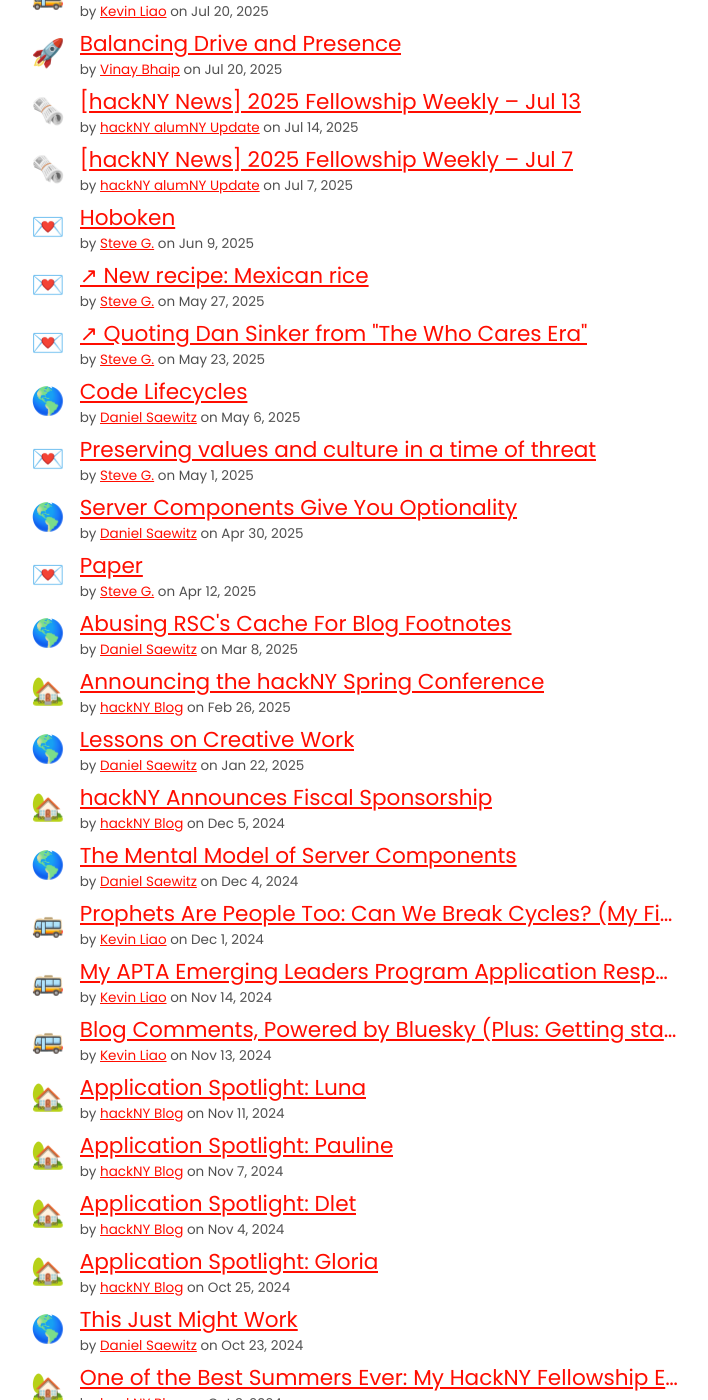
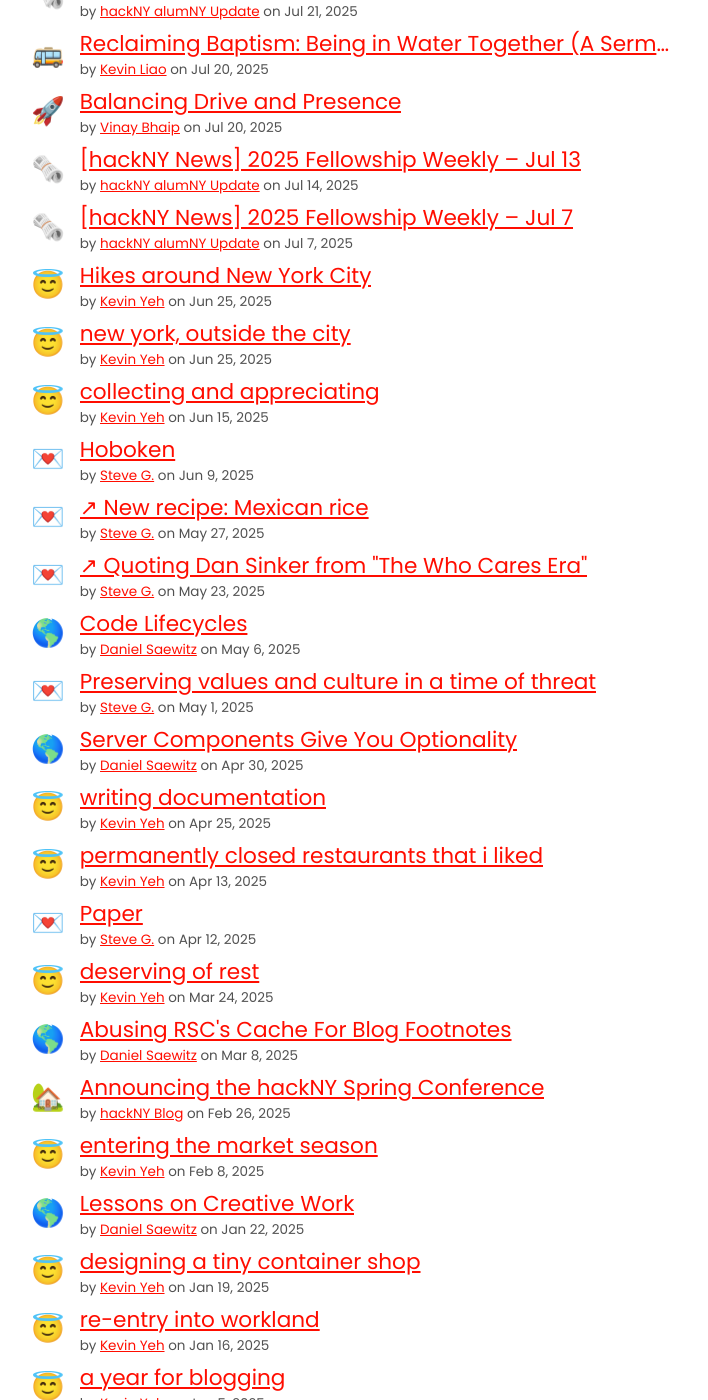
Before and after one commit to hackny/webring, a Jekyll site: the page built from planet.html, in a window 1280 px wide and 1400 px high, scrolled down 2514 px. Shown: the whole window, without its empty margins (309-1017 px from the left). Built offline with Jekyll 4.4.1, drawn with Linux system fonts in a browser that asks for light colours; some of the changed text lies outside the part shown.

```diff
--- a/_data/planet.yaml
+++ b/_data/planet.yaml
@@ -768,6 +768,138 @@
     description: A personal blog mostly about programming, sometimes about tattoos
       or music.
   published_at: 2022-04-20 05:39
+- id: https://ok.spacetypeco.com/2025-seoul-south-korea
+  title: "(2025) Seoul, South Korea"
+  url: https://ok.spacetypeco.com/2025-seoul-south-korea
+  fellow:
+    name: Kevin Yeh
+    year: 2015
+    url: https://kyeh.me
+    rss_url: https://ok.spacetypeco.com/feed.xml?type=rss
+    emoji: "\U0001F607"
+    description: My personal footnotes on the internet and all the words, sounds,
+      videos, and sentiments I want to remember for a rainy day.
+  published_at: 2025-12-02 16:30
+- id: https://ok.spacetypeco.com/new-york-outside-the-city
+  title: new york, outside the city
+  url: https://ok.spacetypeco.com/new-york-outside-the-city
+  fellow:
+    name: Kevin Yeh
+    year: 2015
+    url: https://kyeh.me
+    rss_url: https://ok.spacetypeco.com/feed.xml?type=rss
+    emoji: "\U0001F607"
+    description: My personal footnotes on the internet and all the words, sounds,
+      videos, and sentiments I want to remember for a rainy day.
+  published_at: 2025-06-25 00:00
+- id: https://ok.spacetypeco.com/hikes-around-new-york-city
+  title: Hikes around New York City
+  url: https://ok.spacetypeco.com/hikes-around-new-york-city
+  fellow:
+    name: Kevin Yeh
+    year: 2015
+    url: https://kyeh.me
+    rss_url: https://ok.spacetypeco.com/feed.xml?type=rss
+    emoji: "\U0001F607"
+    description: My personal footnotes on the internet and all the words, sounds,
+      videos, and sentiments I want to remember for a rainy day.
+  published_at: 2025-06-25 00:00
+- id: https://ok.spacetypeco.com/collecting-and-appreciating
+  title: collecting and appreciating
+  url: https://ok.spacetypeco.com/collecting-and-appreciating
+  fellow:
+    name: Kevin Yeh
+    year: 2015
+    url: https://kyeh.me
+    rss_url: https://ok.spacetypeco.com/feed.xml?type=rss
+    emoji: "\U0001F607"
+    description: My personal footnotes on the internet and all the words, sounds,
+      videos, and sentiments I want to remember for a rainy day.
+  published_at: 2025-06-15 00:00
+- id: https://ok.spacetypeco.com/writing-documentation
+  title: writing documentation
+  url: https://ok.spacetypeco.com/writing-documentation
+  fellow:
+    name: Kevin Yeh
+    year: 2015
+    url: https://kyeh.me
+    rss_url: https://ok.spacetypeco.com/feed.xml?type=rss
+    emoji: "\U0001F607"
+    description: My personal footnotes on the internet and all the words, sounds,
+      videos, and sentiments I want to remember for a rainy day.
+  published_at: 2025-04-25 23:27
+- id: https://ok.spacetypeco.com/permanently-closed-restaurants-that-i-liked
+  title: permanently closed restaurants that i liked
+  url: https://ok.spacetypeco.com/permanently-closed-restaurants-that-i-liked
+  fellow:
+    name: Kevin Yeh
+    year: 2015
+    url: https://kyeh.me
+    rss_url: https://ok.spacetypeco.com/feed.xml?type=rss
+    emoji: "\U0001F607"
+    description: My personal footnotes on the internet and all the words, sounds,
+      videos, and sentiments I want to remember for a rainy day.
+  published_at: 2025-04-13 00:00
+- id: https://ok.spacetypeco.com/deserving-of-rest
+  title: deserving of rest
+  url: https://ok.spacetypeco.com/deserving-of-rest
+  fellow:
+    name: Kevin Yeh
+    year: 2015
+    url: https://kyeh.me
+    rss_url: https://ok.spacetypeco.com/feed.xml?type=rss
+    emoji: "\U0001F607"
+    description: My personal footnotes on the internet and all the words, sounds,
+      videos, and sentiments I want to remember for a rainy day.
+  published_at: 2025-03-24 22:06
+- id: https://ok.spacetypeco.com/entering-the-market-season
+  title: entering the market season
+  url: https://ok.spacetypeco.com/entering-the-market-season
+  fellow:
+    name: Kevin Yeh
+    year: 2015
+    url: https://kyeh.me
+    rss_url: https://ok.spacetypeco.com/feed.xml?type=rss
+    emoji: "\U0001F607"
+    description: My personal footnotes on the internet and all the words, sounds,
+      videos, and sentiments I want to remember for a rainy day.
+  published_at: 2025-02-08 22:24
+- id: https://ok.spacetypeco.com/designing-a-tiny-container-shop
+  title: designing a tiny container shop
+  url: https://ok.spacetypeco.com/designing-a-tiny-container-shop
+  fellow:
+    name: Kevin Yeh
+    year: 2015
+    url: https://kyeh.me
+    rss_url: https://ok.spacetypeco.com/feed.xml?type=rss
+    emoji: "\U0001F607"
+    description: My personal footnotes on the internet and all the words, sounds,
+      videos, and sentiments I want to remember for a rainy day.
+  published_at: 2025-01-19 23:00
+- id: https://ok.spacetypeco.com/re-entry-into-workland
+  title: re-entry into workland
+  url: https://ok.spacetypeco.com/re-entry-into-workland
+  fellow:
+    name: Kevin Yeh
+    year: 2015
+    url: https://kyeh.me
+    rss_url: https://ok.spacetypeco.com/feed.xml?type=rss
+    emoji: "\U0001F607"
+    description: My personal footnotes on the internet and all the words, sounds,
+      videos, and sentiments I want to remember for a rainy day.
+  published_at: 2025-01-16 00:00
+- id: https://ok.spacetypeco.com/a-year-for-blogging
+  title: a year for blogging
+  url: https://ok.spacetypeco.com/a-year-for-blogging
+  fellow:
+    name: Kevin Yeh
+    year: 2015
+    url: https://kyeh.me
+    rss_url: https://ok.spacetypeco.com/feed.xml?type=rss
+    emoji: "\U0001F607"
+    description: My personal footnotes on the internet and all the words, sounds,
+      videos, and sentiments I want to remember for a rainy day.
+  published_at: 2025-01-05 00:00
 - id: https://blog.vinaybhaip.com/2026/01/04/lossless-experience-transfers
   title: A Lossless Transfer of Experiences
   url: https://blog.vinaybhaip.com/2026/01/04/lossless-experience-transfers
```
